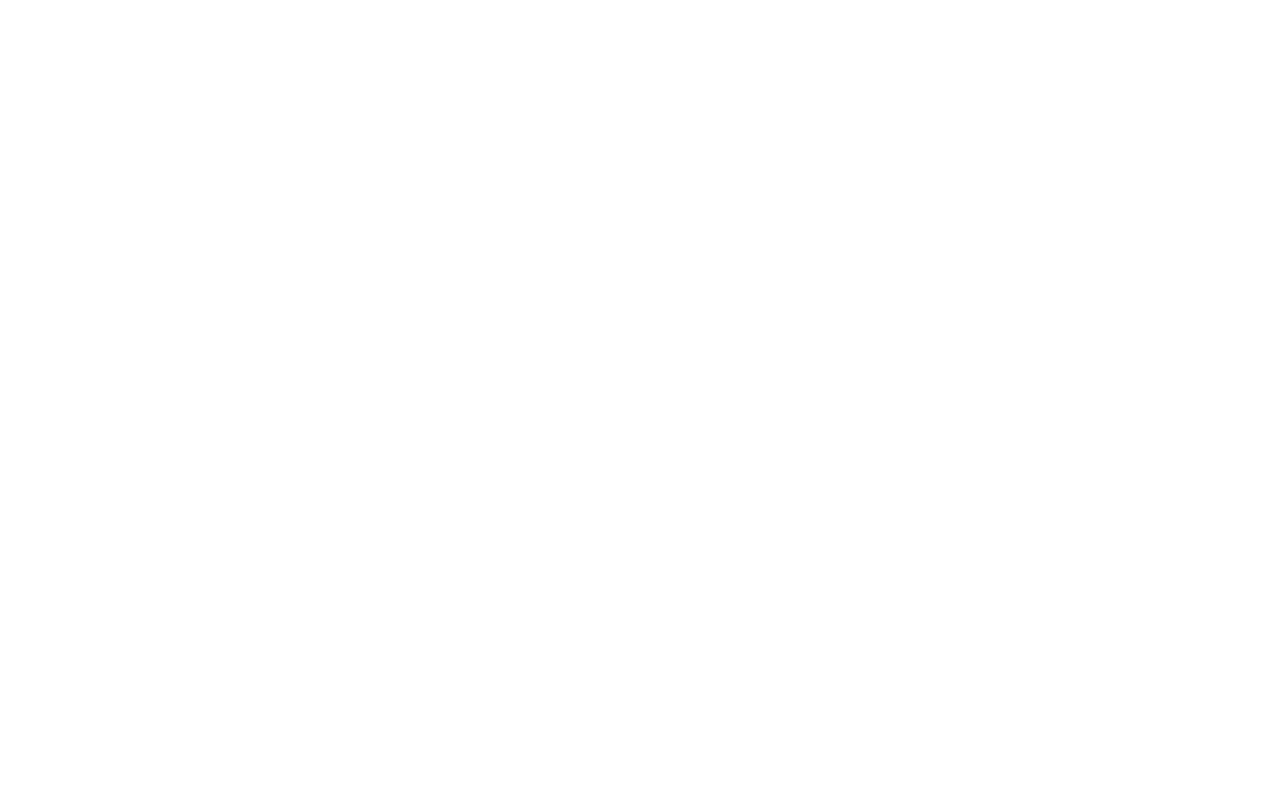
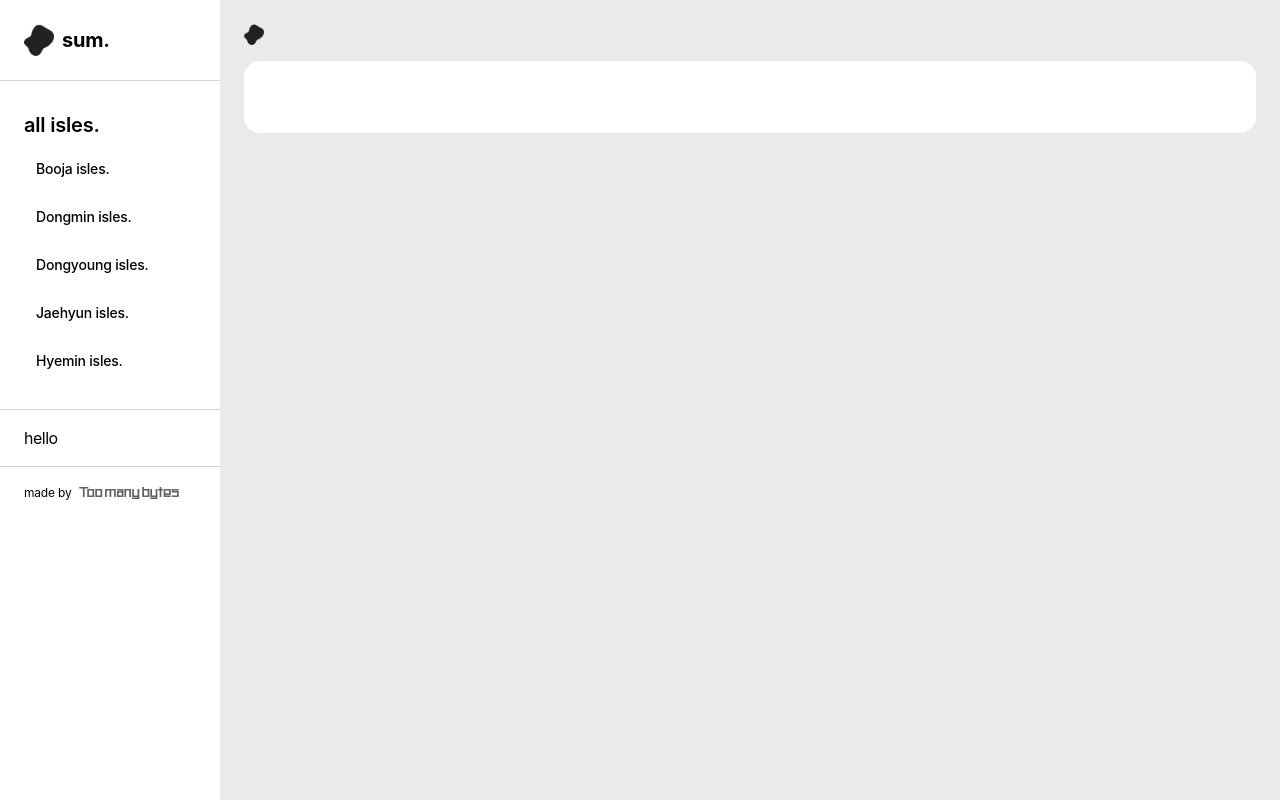
Before and after one commit to CRITICBANGGU/sum, a React (Create React App) app: page /contents in a window 1280 px wide. Built offline with nearby package versions, Linux system fonts and the light colour scheme.

Commit message:
Feat : ContentDetail 틀 제작

```diff
--- a/src/page/ContentDetail.tsx
+++ b/src/page/ContentDetail.tsx
@@ -1,7 +1,31 @@
 import { FunctionComponent } from "react";
+import { BreadCrumb } from "../components/layout/BreadCrumb";
+import NavBar from "../components/Interface/NavBar";
+import { BackgroundColor } from "../components/layout/SemanticColorStyle";
+import { SystemColor } from "../components/layout/RootColorStyle";
+import { Spacer } from "../components/layout/Layout.style";
 
 const ContentDetail: FunctionComponent = function () {
-  return <div style={{ display: "flex" }}></div>;
+  return (
+    <div style={{ display: 'flex' }}>
+      <NavBar />
+      <div
+        style={{
+          backgroundColor: BackgroundColor.bg3,
+          width: '100%',
+          padding: '24px'
+        }}>
+        <BreadCrumb />
+        <Spacer horizontal={true} space={"16px"} />
+        <div
+          style={{
+            borderRadius: '16px',
+            padding: '36px',
+            width: '100%',
+            backgroundColor: SystemColor.White
+          }}></div>
+      </div>
+    </div>);
 };
 
 export default ContentDetail;
```
